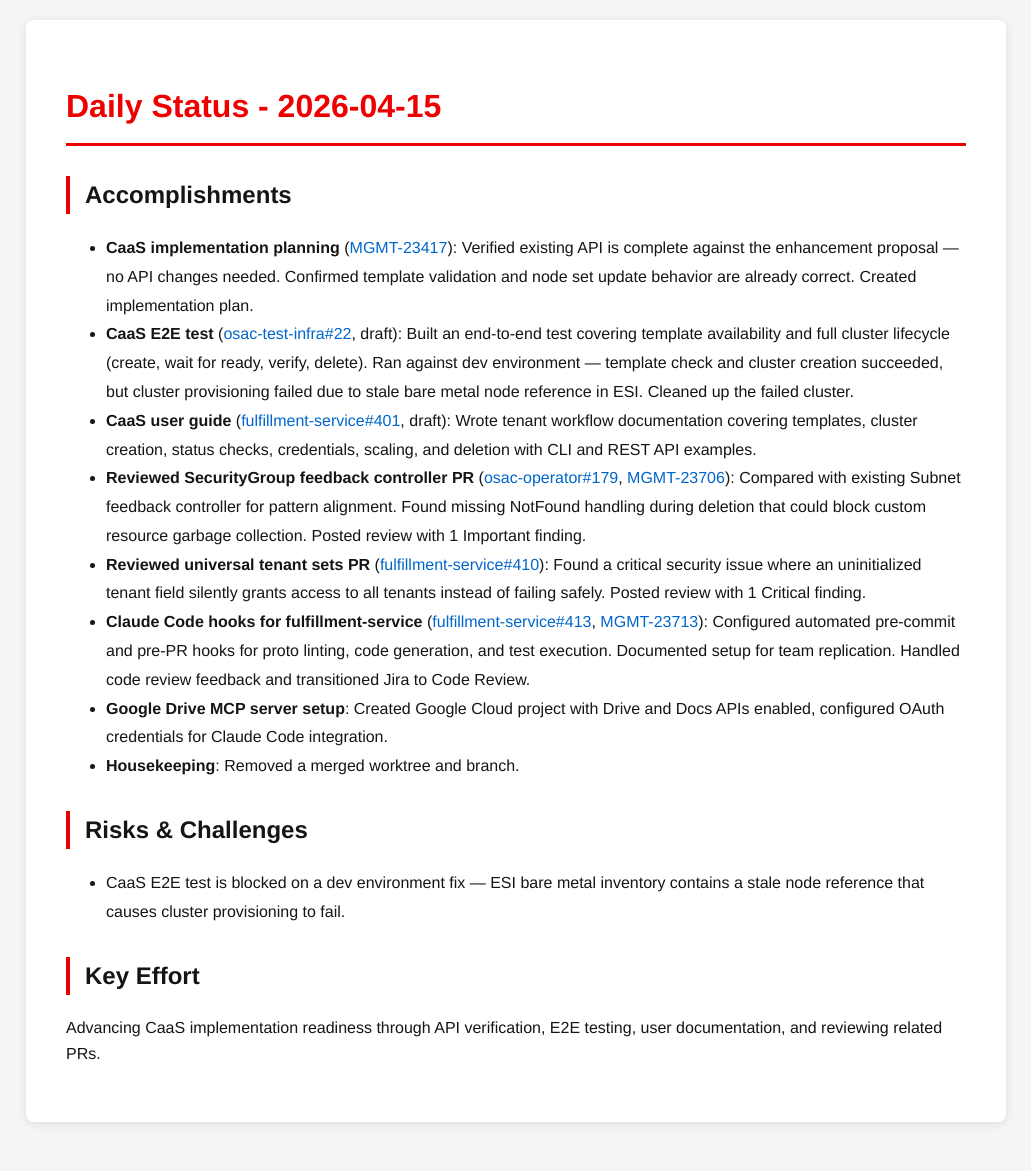
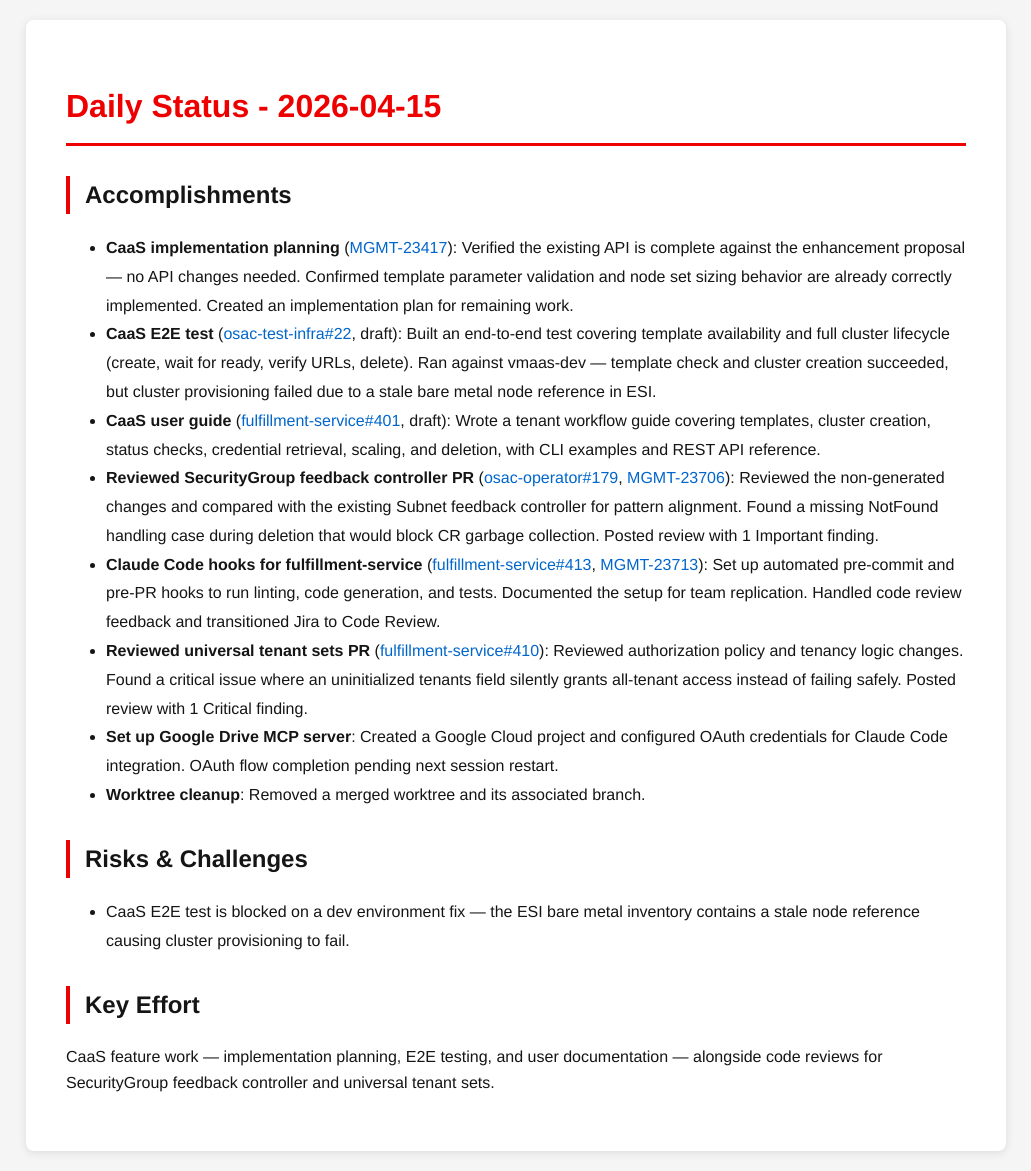
Before and after one commit to tzvatot/daily-status, a Jekyll site: the page built from 2026-04-15.md, in a window 1280 px wide. Shown: the whole page, without its empty margins (124-1155 px from the left). Built offline with Jekyll 4.4.1, drawn with Linux system fonts in a browser that asks for light colours; before the commit the page ends 1142 px from its top, so only the background shows below that.

Commit message:
Daily status update - 2026-04-15

```diff
--- a/2026-04-15.md
+++ b/2026-04-15.md
@@ -7,17 +7,17 @@ date: 2026-04-15
 # Daily Status - 2026-04-15
 
 ## Accomplishments
-- **CaaS implementation planning** ([MGMT-23417](https://issues.redhat.com/browse/MGMT-23417)): Verified existing API is complete against the enhancement proposal — no API changes needed. Confirmed template validation and node set update behavior are already correct. Created implementation plan.
-- **CaaS E2E test** ([osac-test-infra#22](https://github.com/osac-project/osac-test-infra/pull/22), draft): Built an end-to-end test covering template availability and full cluster lifecycle (create, wait for ready, verify, delete). Ran against dev environment — template check and cluster creation succeeded, but cluster provisioning failed due to stale bare metal node reference in ESI. Cleaned up the failed cluster.
-- **CaaS user guide** ([fulfillment-service#401](https://github.com/osac-project/fulfillment-service/pull/401), draft): Wrote tenant workflow documentation covering templates, cluster creation, status checks, credentials, scaling, and deletion with CLI and REST API examples.
-- **Reviewed SecurityGroup feedback controller PR** ([osac-operator#179](https://github.com/osac-project/osac-operator/pull/179), [MGMT-23706](https://issues.redhat.com/browse/MGMT-23706)): Compared with existing Subnet feedback controller for pattern alignment. Found missing NotFound handling during deletion that could block custom resource garbage collection. Posted review with 1 Important finding.
-- **Reviewed universal tenant sets PR** ([fulfillment-service#410](https://github.com/osac-project/fulfillment-service/pull/410)): Found a critical security issue where an uninitialized tenant field silently grants access to all tenants instead of failing safely. Posted review with 1 Critical finding.
-- **Claude Code hooks for fulfillment-service** ([fulfillment-service#413](https://github.com/osac-project/fulfillment-service/pull/413), [MGMT-23713](https://issues.redhat.com/browse/MGMT-23713)): Configured automated pre-commit and pre-PR hooks for proto linting, code generation, and test execution. Documented setup for team replication. Handled code review feedback and transitioned Jira to Code Review.
-- **Google Drive MCP server setup**: Created Google Cloud project with Drive and Docs APIs enabled, configured OAuth credentials for Claude Code integration.
-- **Housekeeping**: Removed a merged worktree and branch.
+- **CaaS implementation planning** ([MGMT-23417](https://issues.redhat.com/browse/MGMT-23417)): Verified the existing API is complete against the enhancement proposal — no API changes needed. Confirmed template parameter validation and node set sizing behavior are already correctly implemented. Created an implementation plan for remaining work.
+- **CaaS E2E test** ([osac-test-infra#22](https://github.com/osac-project/osac-test-infra/pull/22), draft): Built an end-to-end test covering template availability and full cluster lifecycle (create, wait for ready, verify URLs, delete). Ran against vmaas-dev — template check and cluster creation succeeded, but cluster provisioning failed due to a stale bare metal node reference in ESI.
+- **CaaS user guide** ([fulfillment-service#401](https://github.com/osac-project/fulfillment-service/pull/401), draft): Wrote a tenant workflow guide covering templates, cluster creation, status checks, credential retrieval, scaling, and deletion, with CLI examples and REST API reference.
+- **Reviewed SecurityGroup feedback controller PR** ([osac-operator#179](https://github.com/osac-project/osac-operator/pull/179), [MGMT-23706](https://issues.redhat.com/browse/MGMT-23706)): Reviewed the non-generated changes and compared with the existing Subnet feedback controller for pattern alignment. Found a missing NotFound handling case during deletion that would block CR garbage collection. Posted review with 1 Important finding.
+- **Claude Code hooks for fulfillment-service** ([fulfillment-service#413](https://github.com/osac-project/fulfillment-service/pull/413), [MGMT-23713](https://issues.redhat.com/browse/MGMT-23713)): Set up automated pre-commit and pre-PR hooks to run linting, code generation, and tests. Documented the setup for team replication. Handled code review feedback and transitioned Jira to Code Review.
+- **Reviewed universal tenant sets PR** ([fulfillment-service#410](https://github.com/osac-project/fulfillment-service/pull/410)): Reviewed authorization policy and tenancy logic changes. Found a critical issue where an uninitialized tenants field silently grants all-tenant access instead of failing safely. Posted review with 1 Critical finding.
+- **Set up Google Drive MCP server**: Created a Google Cloud project and configured OAuth credentials for Claude Code integration. OAuth flow completion pending next session restart.
+- **Worktree cleanup**: Removed a merged worktree and its associated branch.
 
 ## Risks & Challenges
-- CaaS E2E test is blocked on a dev environment fix — ESI bare metal inventory contains a stale node reference that causes cluster provisioning to fail.
+- CaaS E2E test is blocked on a dev environment fix — the ESI bare metal inventory contains a stale node reference causing cluster provisioning to fail.
 
 ## Key Effort
-Advancing CaaS implementation readiness through API verification, E2E testing, user documentation, and reviewing related PRs.
+CaaS feature work — implementation planning, E2E testing, and user documentation — alongside code reviews for SecurityGroup feedback controller and universal tenant sets.
```
